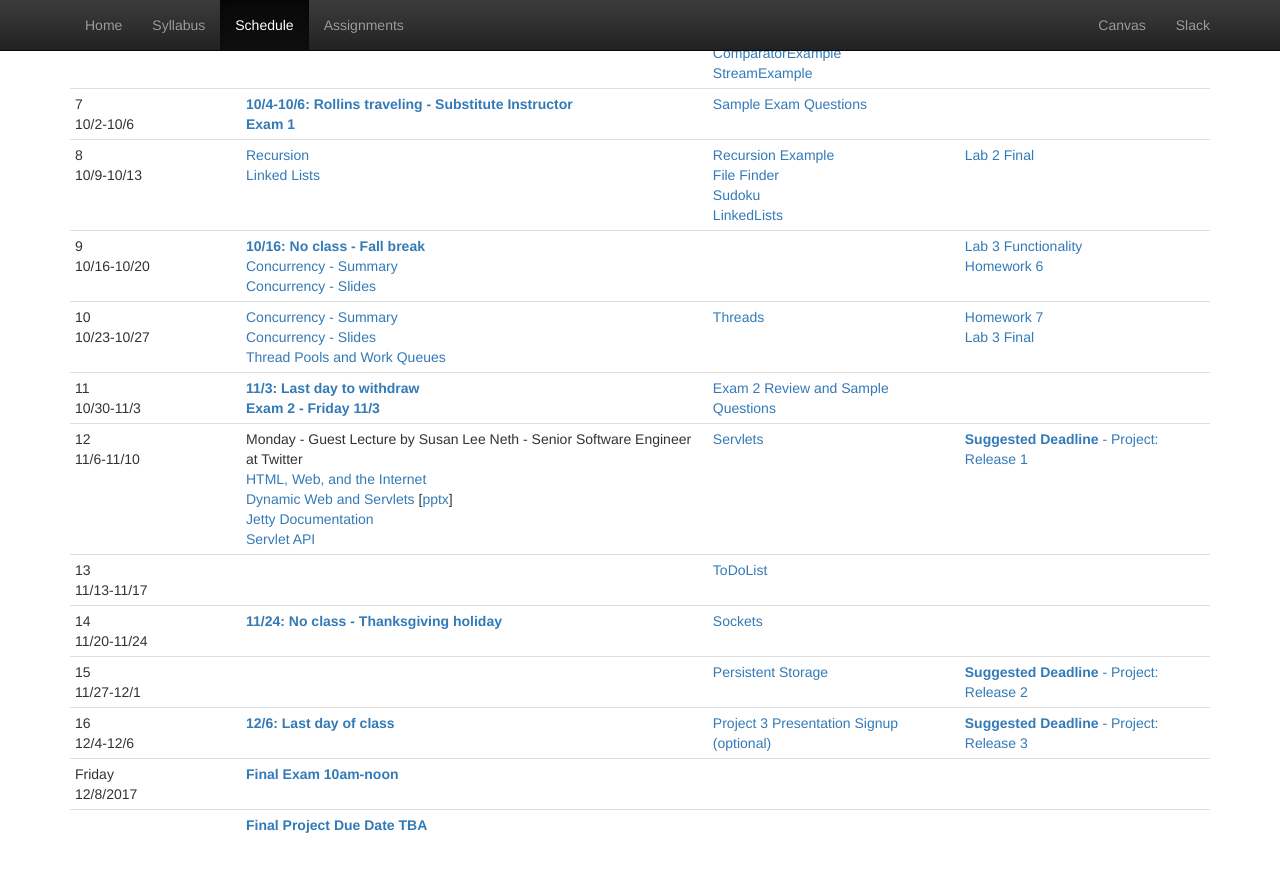
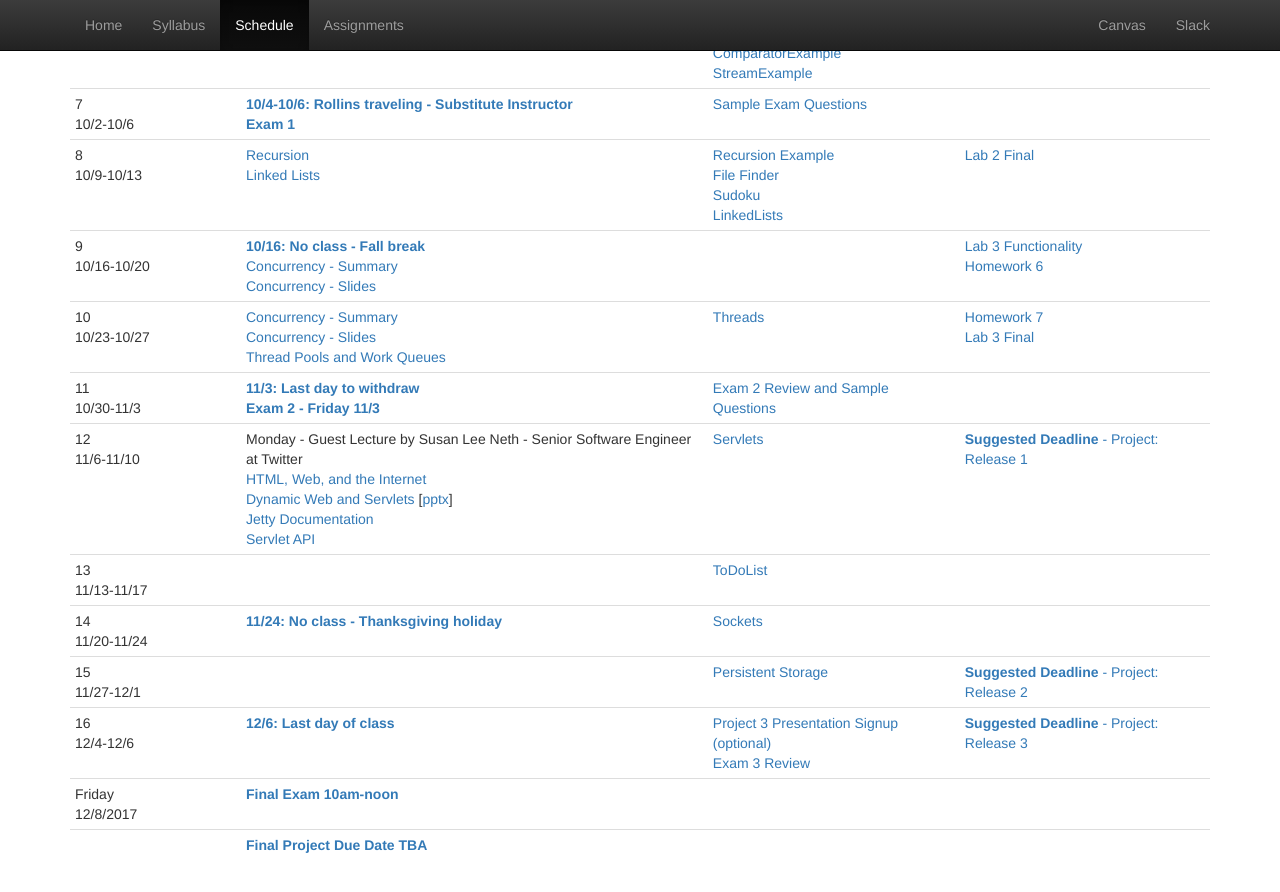
Before and after one commit to CS514-F17/cs514-f17.github.io, a Jekyll site: the page built from schedule.html, in a window 1280 px wide and 900 px high, scrolled down 808 px. Shown: the top 892 px of the window. Built offline with Jekyll 4.4.1, drawn with Linux system fonts in a browser that asks for light colours.

Commit message:
adding exam 3 review

```diff
--- a/schedule.html
+++ b/schedule.html
@@ -263,6 +263,7 @@ title: Schedule
 		</td>
 		<td>
 			<a href="https://goo.gl/forms/6shqGgONBeU6PuNJ3">Project 3 Presentation Signup (optional)</a><br/>
+			<a href="https://github.com/CS514-F17/notes/blob/master/exam3_review.md">Exam 3 Review</a><br/>
 		</td>
 		<td>
 		 	<a href="https://github.com/CS514-F17/SongFinder/blob/master/specifications/project3.md"><strong>Suggested Deadline</strong> - Project: Release 3</a><br/>
```
